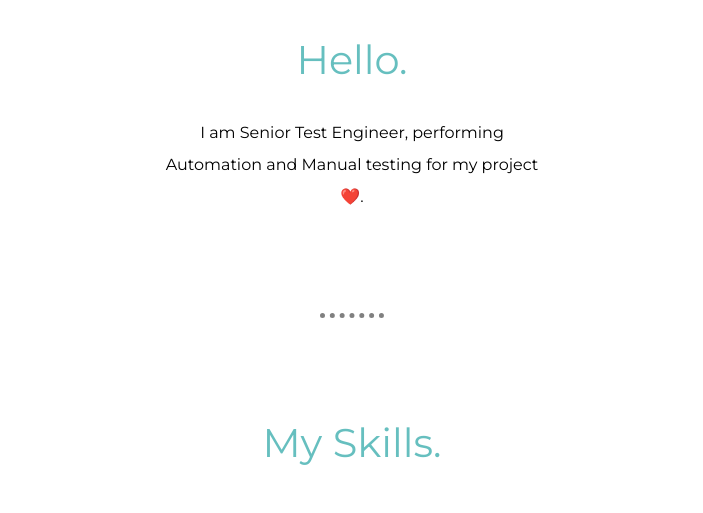
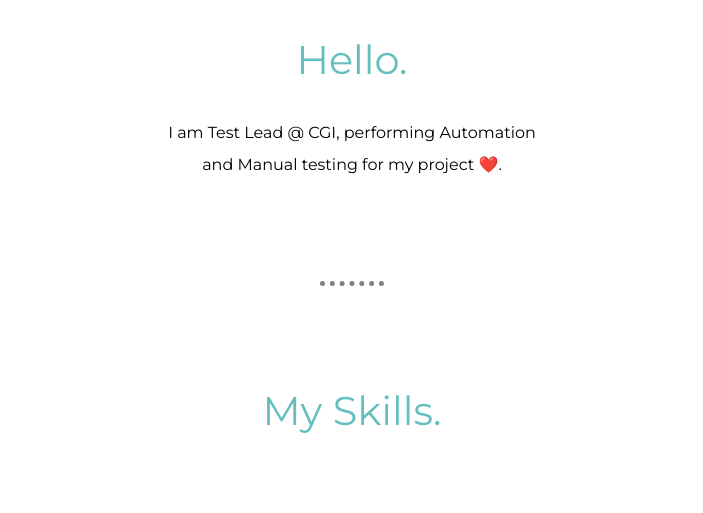
Before and after one commit to Prassanna1995/Aboutme, a plain HTML site: page index.html in a window 1280 px wide. Shown: the part 1001-1514 px from the top of the page, without its empty margins (288-991 px from the left). Drawn offline with Linux system fonts and the light colour scheme.

Commit message:
Update index.html
Updated the role

```diff
--- a/index.html
+++ b/index.html
@@ -21,7 +21,7 @@
       <div class="profile">
         <img src="images/1.jpg" alt="Prassanna Image" class="profileImage">
         <h2>Hello.</h2>
-        <p class="intro">I am Senior Test Engineer, performing Automation and Manual testing for my project ❤️.</p>
+        <p class="intro">I am Test Lead @ CGI, performing Automation and Manual testing for my project ❤️.</p>
       </div>
       <hr>
       <div class="skills">
```
